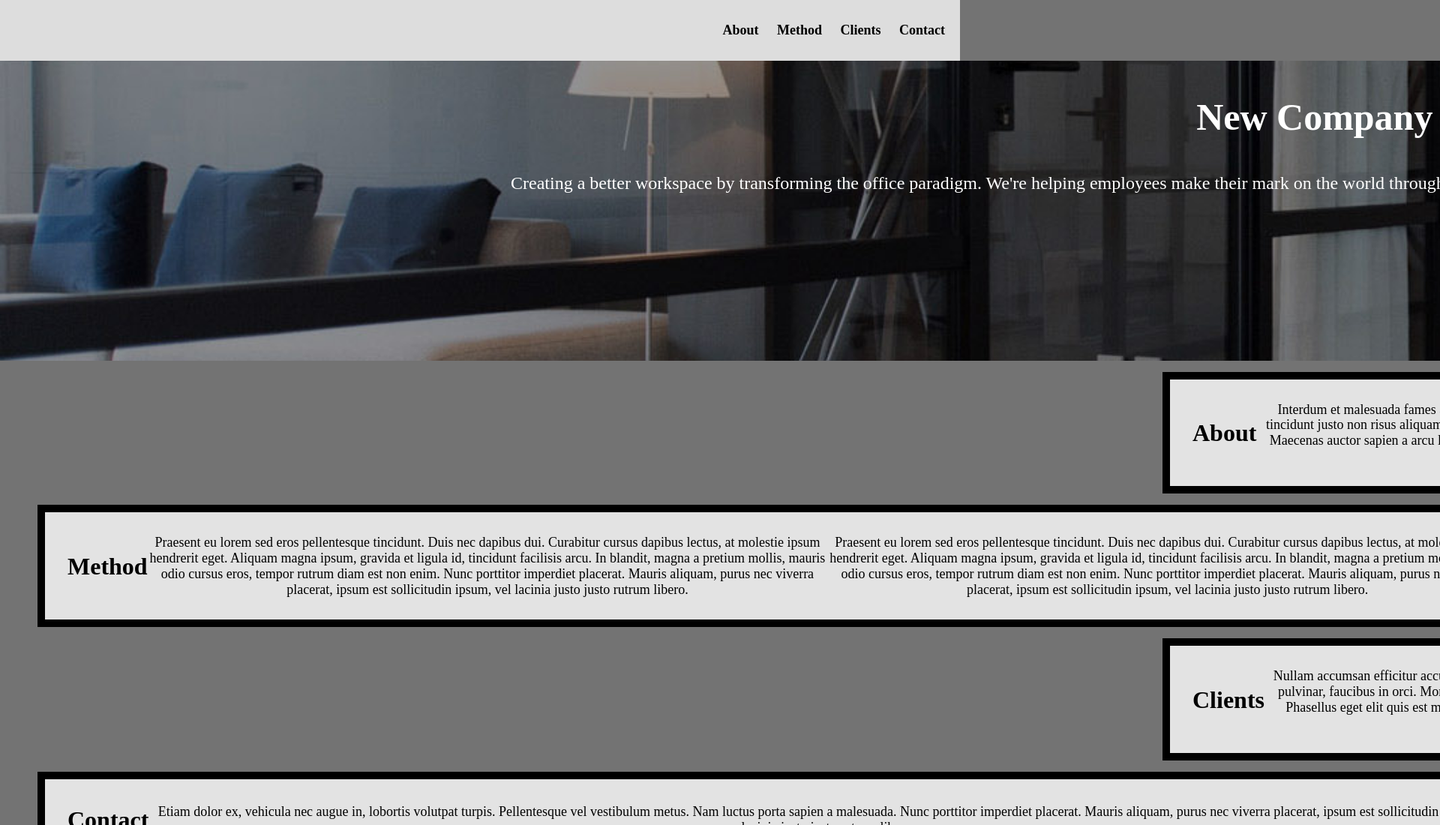
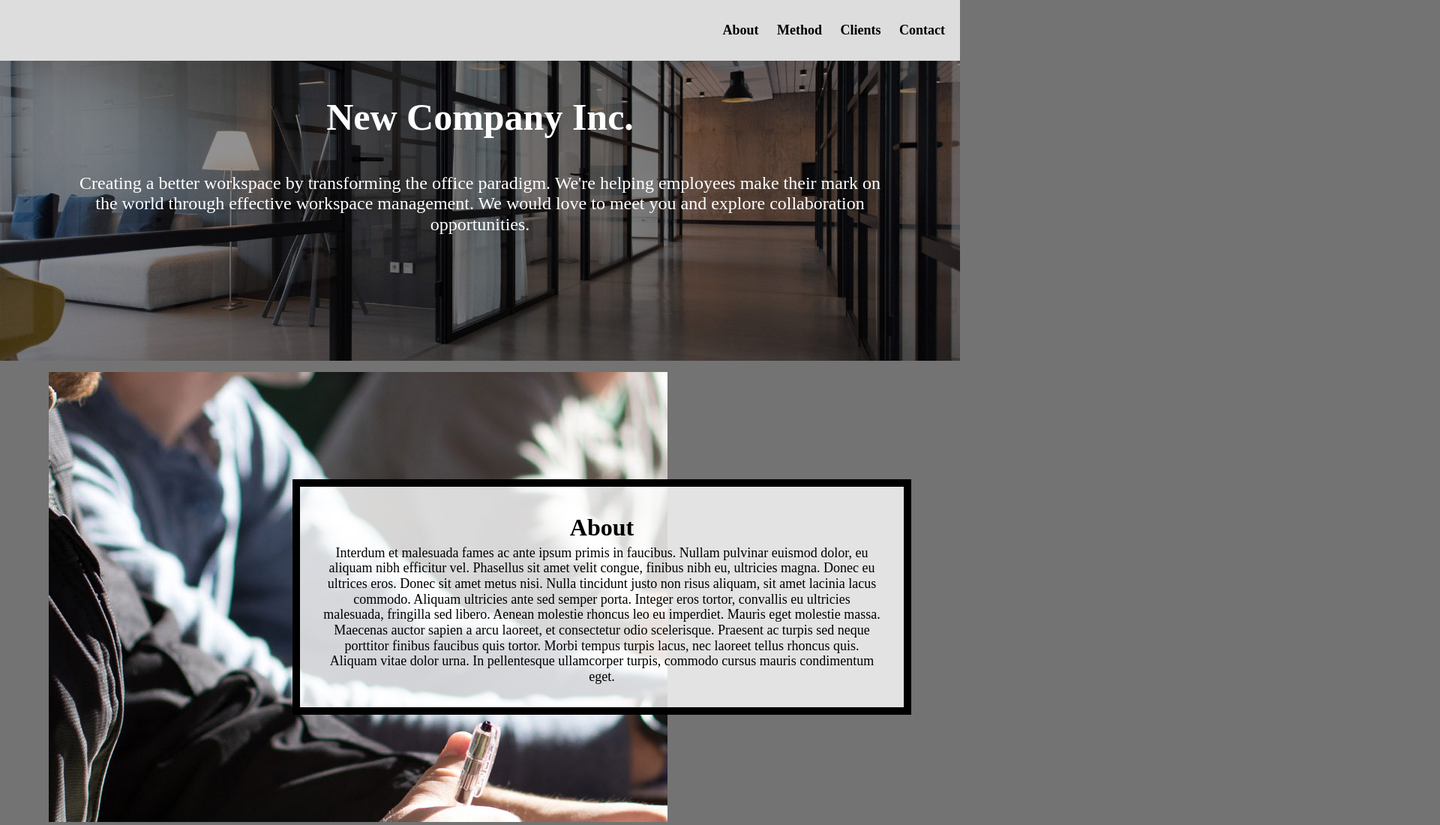
Before and after one commit to dhanushravi/hw3_2025, a plain HTML site: page index.html in a window 1280 px wide. Shown: the top 1100 px of the page at 75% size, 1920 px wide, since content can reach past the window. Drawn offline with Linux system fonts and the light colour scheme.

Commit message:
Add files via upload

```diff
--- a/css/style.css
+++ b/css/style.css
@@ -99,135 +99,127 @@ footer{
        background-attachment: initial;
      }
    }
-
 /*Your Code Here*/
 /* PLEASE DO NOT REMOVE MY COMMENTS.  THEY HELP US HELP YOU DEBUG. */
 
 /* Step 1: Write selector/rule property to add an underline when
 links in the navigation are in the hover or focus state.*/
 nav a:hover,
-nav a:focus {
+nav a:focus{
      text-decoration: underline;
    }
 
 
-
 /* Step 2a: Write selector/rule property to position the default position for the skip class element*/
-.skip {
+.skip a{
      position: absolute;
      top: -40px;
-     left: 0;
    }
 
 /* Step 2b: Write selector/rule property to position the skip class element when it is in focus*/
-.skip:focus {
+.skip a:focus{
      top: 20px;
    }
 
+
 /* Step 3: Write selector/rule property to style all elements when in focus*/
-:focus {
-     border: 2px solid #000;
+*:focus{
+     outline: 2px solid;
    }
 
 
 /* Step 4: Write selector/rule property to style the container */
-.container {
+.container{
      display: grid;
      grid-template-columns: 1fr 5fr 1fr;
-     grid-row-gap: 15px;
+     gap: 15px;
    }
+
 
 /* Step 5: Write selector/rule property to add the background image to the
 first div in the grid  and place it in the grid. */
-.container > *:first-child {
-     grid-column: 1 / -1;
-     background: url("../images/header.jpg") no-repeat center center fixed;
-     background-size: cover;
-   }
+.container div:first-child{
+     grid-column: span 3;
+     background-image: url(../images/header.jpg);
+     background-attachment: fixed;
+     overflow-y: auto;}
+
 
 
 /* Steps 6 and 7: Write the selector/rule properties to add place the next elements in the next
  four rows in the grid. */
 
       /*This will be a lot of rules.... but be strategic and combine seletors*/
-
-      .about {
+      .about, .method, .clients, .contact {
           grid-column: 2 / 3;
-          grid-row: 2;
+        }
+        .about, .about-image
+        {
+          grid-row: 2 / 3;
         }
 
-        .method {
-          grid-column: 2 / 3;
-          grid-row: 3;
+        .method, .method-image
+        {
+          grid-row: 3 / 4;
+        }
+        .clients, .clients-image
+        {
+          grid-row: 4 / 5;
+        }
+        .contact, .contact-image
+        {
+          grid-row: 5 / 6;
         }
 
-        .clients {
-          grid-column: 2 / 3;
-          grid-row: 4;
-        }
-
-        .contact {
-          grid-column: 2 / 3;
-          grid-row: 5;
+        .about-image, .method-image, .clients-image, .contact-image
+        {
+          grid-column: 1 / -1;
+          max-height: 600px;
+          overflow: hidden;
         }
 
 
  /* Step 8: Write the selector/rule property to style the .text-block class. */
-
- .text-block {
-     display: flex;
-     justify-content: center;
-     align-items: center;
+ .text-block{
      text-align: center;
+     margin: 0 auto;
+     align-self: center;
    }
 
 
 /* Add your media query here */
 
+@media only screen and (min-width: 800px) {
 
   /* Step 9: Write the selector/rule property to style the nav element */
-  @media (min-width: 800px) {
-     nav {
-       padding: 30px 0; /* 30px top and bottom, 0px left and right */
-       text-align: right; /* Aligns nav to the other side (right) */
-     }
+  nav{
+     text-align: right;
+     padding: 30px 0px 30px 0px;
    }
 
 
   /* Step 10: Write the selector/rule property to update the .container class */
-  @media (min-width: 800px) {
-     .container {
+  .container{
      display: grid;
      grid-template-columns: 50px auto 500px auto 50px;
    }
-   }
-
-   @media (min-width: 800px) {
-     .about,
-     .clients,
-     .method-image,
-     .contact-image {
-       grid-column: 3 / span 2;
-     }
+   .container div:first-child{
+     grid-column: 1 / -1;
    }
 
 
   /* Steps 11 and 12: Update the grid-column property of the grid's children (where-needed)*/
 
-  @media (min-width: 800px) {
-     .method,
-     .contact,
-     .about-image,
-     .clients-image {
+  .about, .clients, .method-image, .contact-image {
+     grid-column: 3 / span 2;
+   }
+  .method, .contact, .about-image, .clients-image {
      grid-column: 2 / span 2;
    }
-   }
-
 
  /* Step 13:Write the selector/rule property to update the .text-block class */
- @media (min-width: 800px) {
-     .text-block {
+ .text-block{
      max-height: 250px;
-       overflow-y: auto; /* Adds vertical scroll if content exceeds height */
+     overflow-y: auto;
    }
  }
```
Lines whose indentation alone changed are shown as unchanged.
